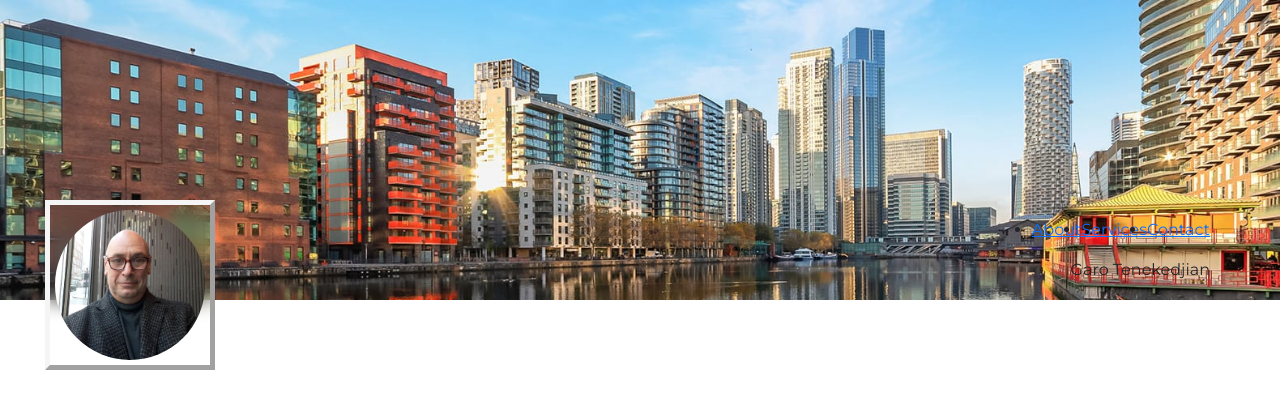
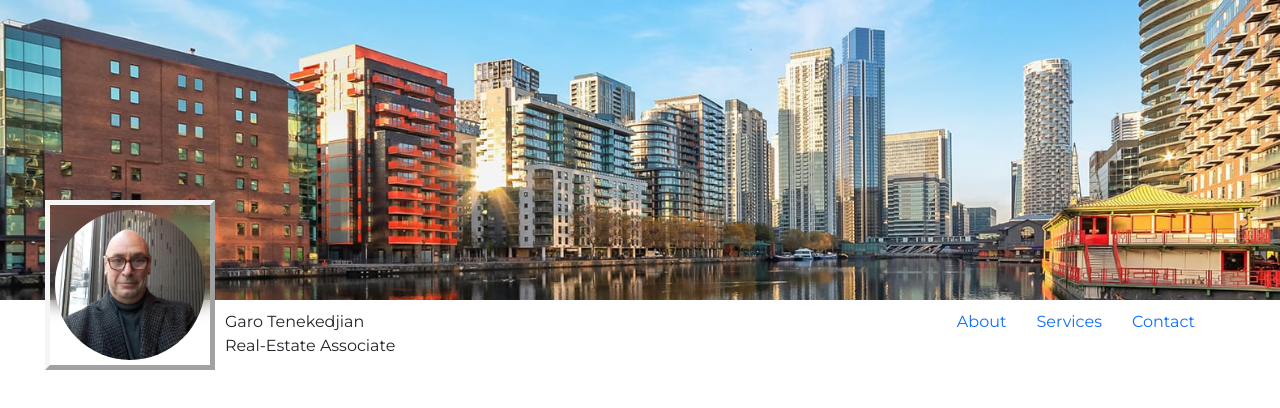
Before and after one commit to saivenkat92/Garo-website, a plain HTML site: page index.html in a window 1280 px wide. Drawn offline with nearby package versions, Linux system fonts and the light colour scheme.

Commit message:
update on profile section, progress

```diff
--- a/index.html
+++ b/index.html
@@ -15,23 +15,33 @@
 <body>
     <!-- Page Container -->
     <div class="page-container">
+        <div id="home" class="home-section">
             <div class="profile-image-container d-flex">
                 <div class="profile-container d-flex">
+                    <div class="profile-card d-flex">
                         <div class="profile-image-card">
                             <img class="profile-image rounded-circle" src="./assets/profile-img1.jpeg" alt="profile-img"/>
                         </div>
+                        <div class="profile-card-title">
+                            <h>Garo Tenekedjian</h>
+                            <p>Real-Estate Associate</p>
+                        </div>
+                    </div>
                     <div class="profile-content">
-                    <nav>
+                        <nav class="nav-bar">
                             <ul class="d-flex flex-row">
                                 <li><a href="#about"><span>About</span></a></li>
-                            <li><a href="services">Services</a></li>
-                            <li><a href="contact">Contact</a></li>
+                                <li><a href="#services">Services</a></li>
+                                <li><a href="#contact">Contact</a></li>
                             </ul>
                         </nav>
-                    <h>Garo Tenekedjian</h>
                     </div>
                 </div>
             </div>
         </div>
+        <div id="about" class="about-section">
+
+        </div>
+    </div>
 </body>
 </html>
--- a/style.css
+++ b/style.css
@@ -16,6 +16,10 @@
     width: 100vw;
 }
 
+.home-section {
+    height: 380px;
+}
+
 .profile-image-container{
     display: flex;
     box-sizing: border-box;
@@ -29,6 +33,7 @@
     margin-top: 200px;
     padding: 0 45px;
     width: 100vw;
+    height: 20vh;
 }
 
 
@@ -61,3 +66,33 @@
     width: 100%;
     padding: 25px;
 }
+
+.nav-bar {
+    height: 100%;
+    margin-top: 100px;
+}
+
+.nav-bar li{
+    list-style-type:none;
+    padding: 15px;
+    font-weight: 700;
+
+}
+
+.profile-card{
+    height: 100%;
+    width: 100%;
+}
+
+.profile-card-title {
+    padding-top: 110px;
+    padding-left: 10px;
+}
+
+.nav-bar ul{
+
+}
+
+.nav-bar a{
+    text-decoration: none;
+}
```
Lines whose indentation alone changed are shown as unchanged.
